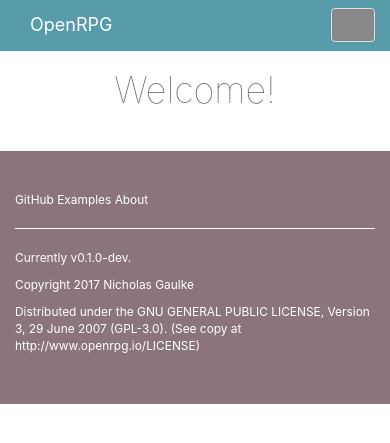
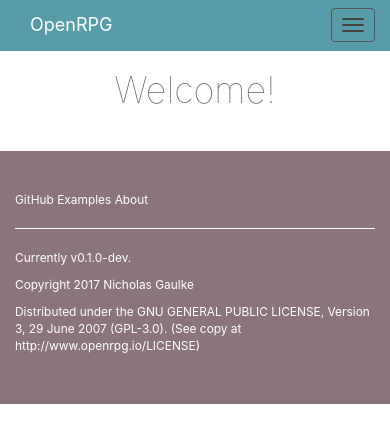
Before and after one commit to incomingstick/OpenRPG, a Jekyll site: the page built from docs/index.html, in a window 390 px wide. Shown: the top 443 px of the page. Built offline with Jekyll 4.4.1, drawn with Linux system fonts in a browser that asks for light colours; nearby versions of some CDN libraries.

Commit message:
update mobile dropdown button

```diff
--- a/docs/css/style.css
+++ b/docs/css/style.css
@@ -57,13 +57,11 @@
 /* Custom styles */
 .navbar-default,
 .navbar-toggle {
-    border-color: #ddd;
+    border-color: #555
 }
 
-.navbar-default,
-.navbar-toggle,
 .icon-bar {
-    background-color: #888;
+    background-color: #444;
 }
 
 .navbar-fixed-bottom,
@@ -98,12 +96,12 @@
     border-color: #328b7f;
 }
 
+.doc-sidenav {
+    display: none;
+}
+
 .active>.doc-sidenav {
     display: block;
-}
-
-.doc-sidenav {
-    display: none;
 }
 
 .doc-nav-item:first-child {
```
